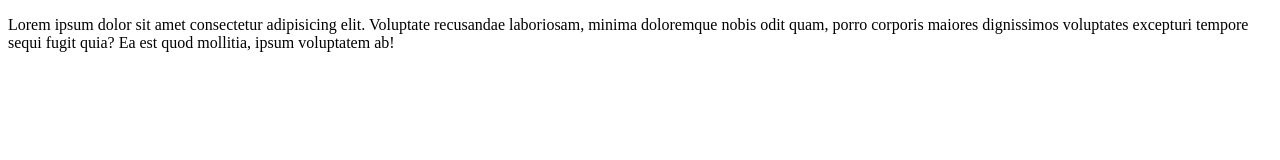
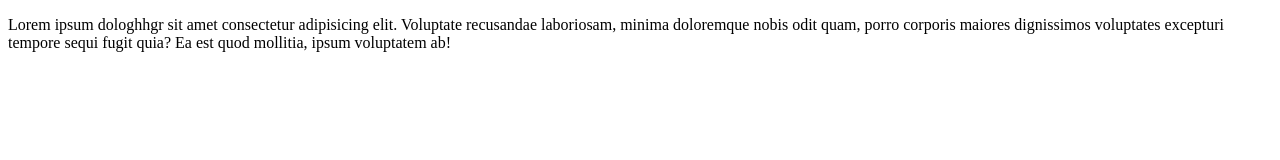
Before and after one commit to AtiK202122/test, a plain HTML site: page index.html in a window 1280 px wide. Drawn offline with Linux system fonts and the light colour scheme.

Commit message:
first commit

```diff
--- a/index.html
+++ b/index.html
@@ -7,6 +7,6 @@
     <title>Test</title>
 </head>
 <body>
-    <p>Lorem ipsum dolor sit amet consectetur adipisicing elit. Voluptate recusandae laboriosam, minima doloremque nobis odit quam, porro corporis maiores dignissimos voluptates excepturi tempore sequi fugit quia? Ea est quod mollitia, ipsum voluptatem ab!</p>
+    <p>Lorem ipsum dologhhgr sit amet consectetur adipisicing elit. Voluptate recusandae laboriosam, minima doloremque nobis odit quam, porro corporis maiores dignissimos voluptates excepturi tempore sequi fugit quia? Ea est quod mollitia, ipsum voluptatem ab!</p>
 </body>
 </html>
```
